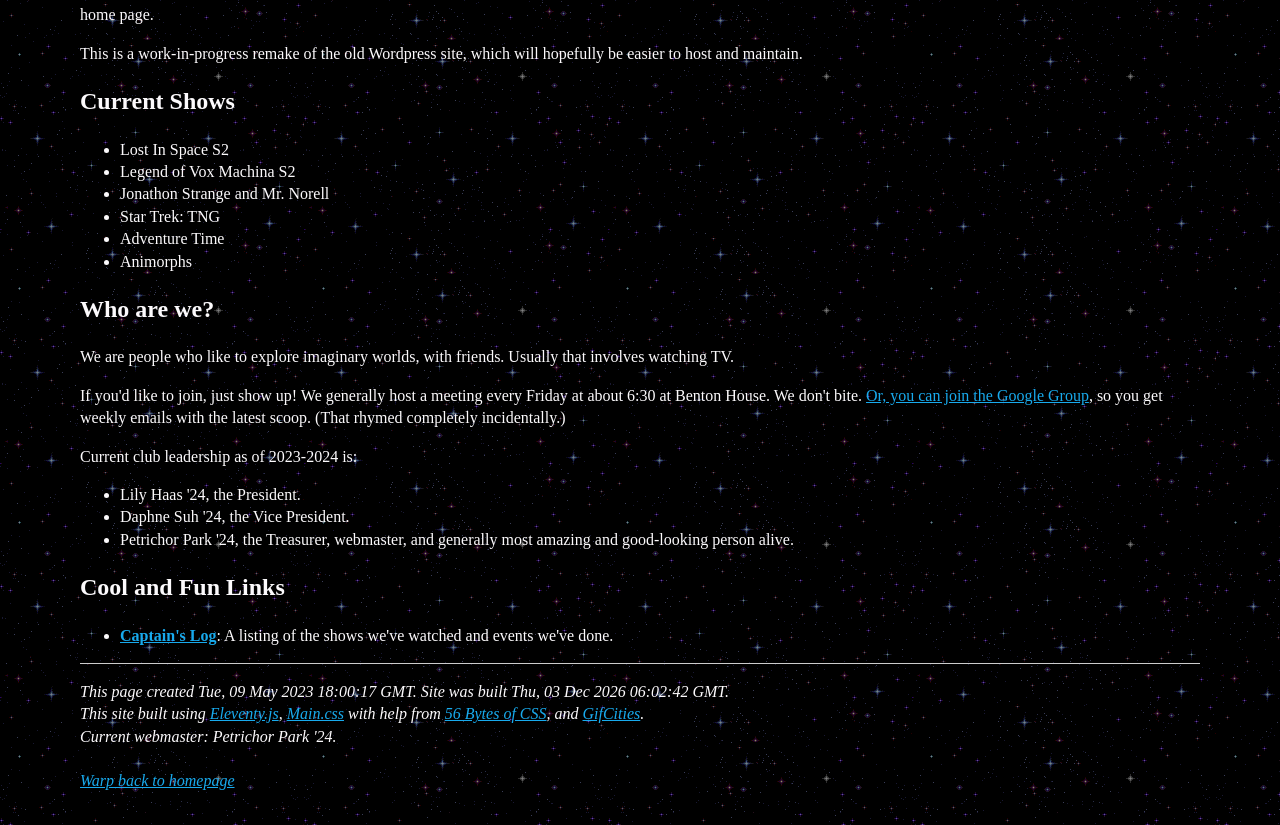
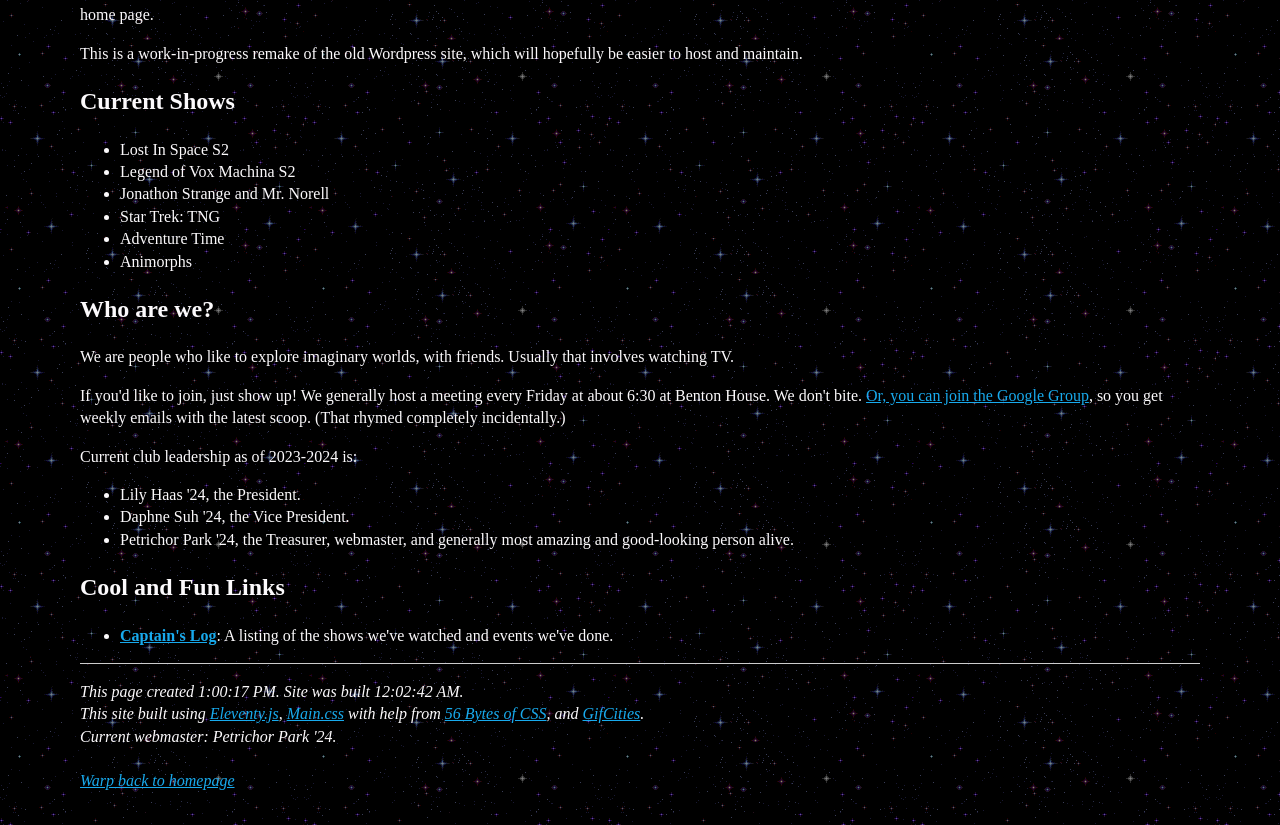
Before and after one commit to sfa-carleton/sfa-carleton.github.io, an Eleventy site: page src/index.md in a window 1280 px wide. Shown: the part 194-1019 px from the top of the page. Built offline with nearby package versions, Linux system fonts and the light colour scheme; Eleventy itself is replaced by a stand-in of ours; files that its build step writes are made by us from their sources.

Commit message:
Update wrapper.njk

```diff
--- a/src/_includes/wrapper.njk
+++ b/src/_includes/wrapper.njk
@@ -36,7 +36,7 @@
     <footer>
       <hr/>
       <i>
-        This page created {{ page.date.toUTCString() }}. Site was built {{ buildTime.toUTCString() }}.
+        This page created {{ page.date | formatDateToMN }}. Site was built {{ buildTime | formatDateToMN }}.
         <br>
         <!-- I defined "extLink" in the eleventy.config.js file -->
         This site built using {% extLink "Eleventy.js", "https://11ty.dev" %},
```
